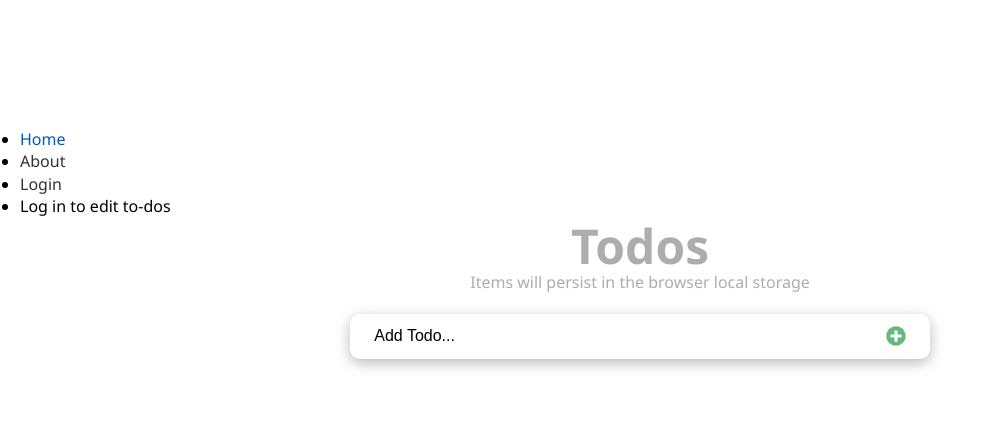
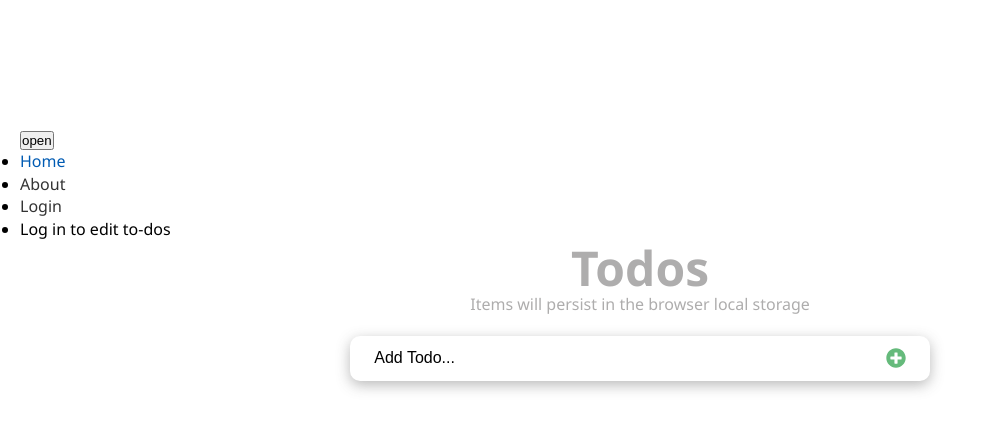
Before and after one commit to kamrantahir2/TodoApp-IbasLogic, a React (Vite) app: page / in a window 1280 px wide. Shown: the top 430 px of the page, without its empty margins (0-997 px from the left). Built offline with nearby package versions, Linux system fonts and the light colour scheme.

Commit message:
Add a toggle button to navbar which adds a new class to the ul in navbar if navbar state is set to true

```diff
--- a/src/components/NavBar.jsx
+++ b/src/components/NavBar.jsx
@@ -1,6 +1,6 @@
 
 import { NavLink, useNavigate } from "react-router-dom";
-import React from 'react';
+import React, { useState } from 'react';
 
 // We have already created the logout function, all we have to do is incorporate it:
 import { useAuthContext } from "@/context/AuthContext";
@@ -19,6 +19,9 @@
     // Grab the current state and the logout function from AuthContext
     const { user, logout } = useAuthContext();
 
+    // We will be creating a toggle dropdown menu. We will begin by initialising a state to keep track of the dropdown state
+    const [navbarOpen, setNavbarOpen] = useState(false);
+
     // We will navigate to login route after we logout
     const navigate = useNavigate();
 
@@ -34,7 +37,12 @@
     return (
         <>
             <nav className="navbar">
-                <ul>
+                {/* This button will toggle the navbar */}
+                <button className="toggle" onClick={() => setNavbarOpen((prev) => !prev)} >
+                    {navbarOpen ? 'close' : 'open'}
+                </button>
+                {/* We will use the state varible to add a class name to the widget's element conditionally, This will be done in the ul tag below */}
+                <ul className={`menu-nav${navbarOpen ? ' show-menu' : ''}`} >
                     {links.map((link) => {
                         return (
                             <React.Fragment key={link.text} >
```
